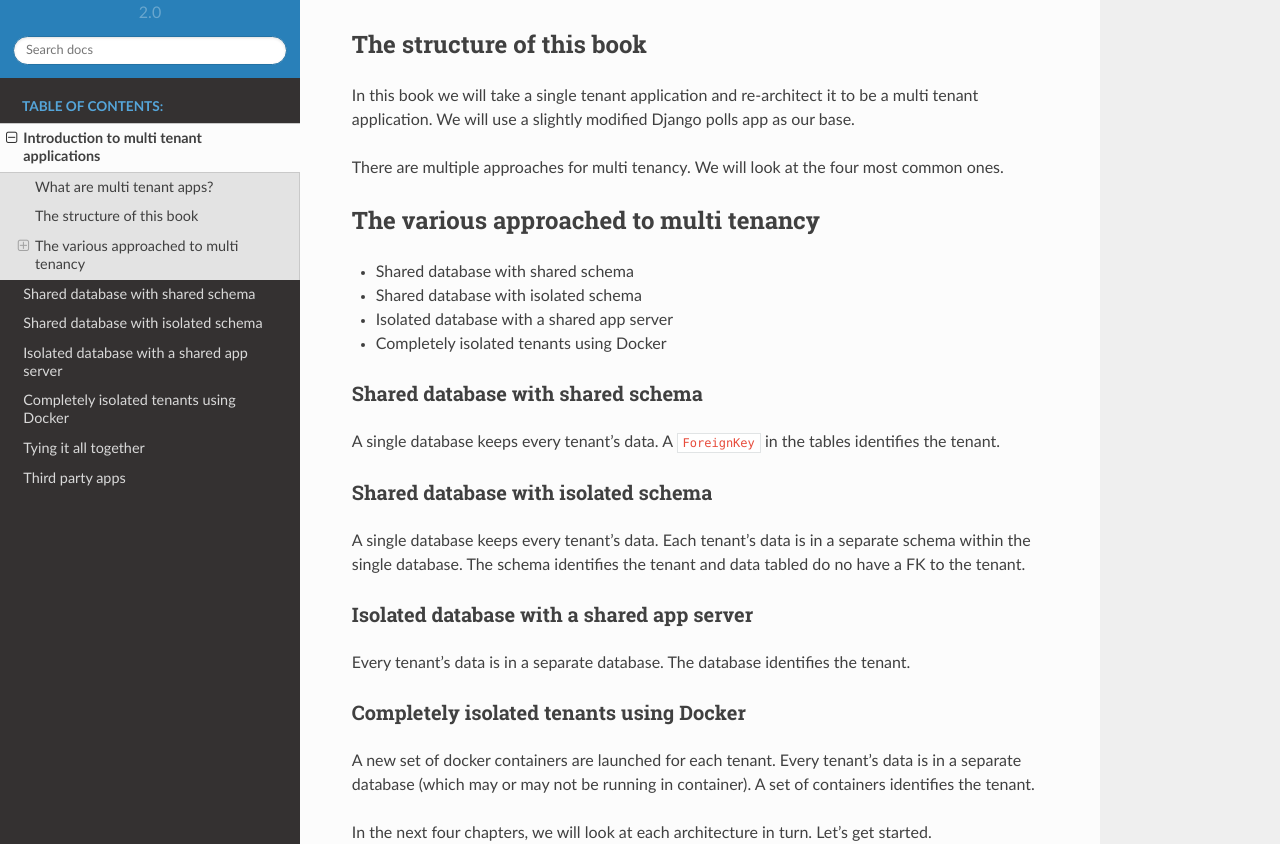
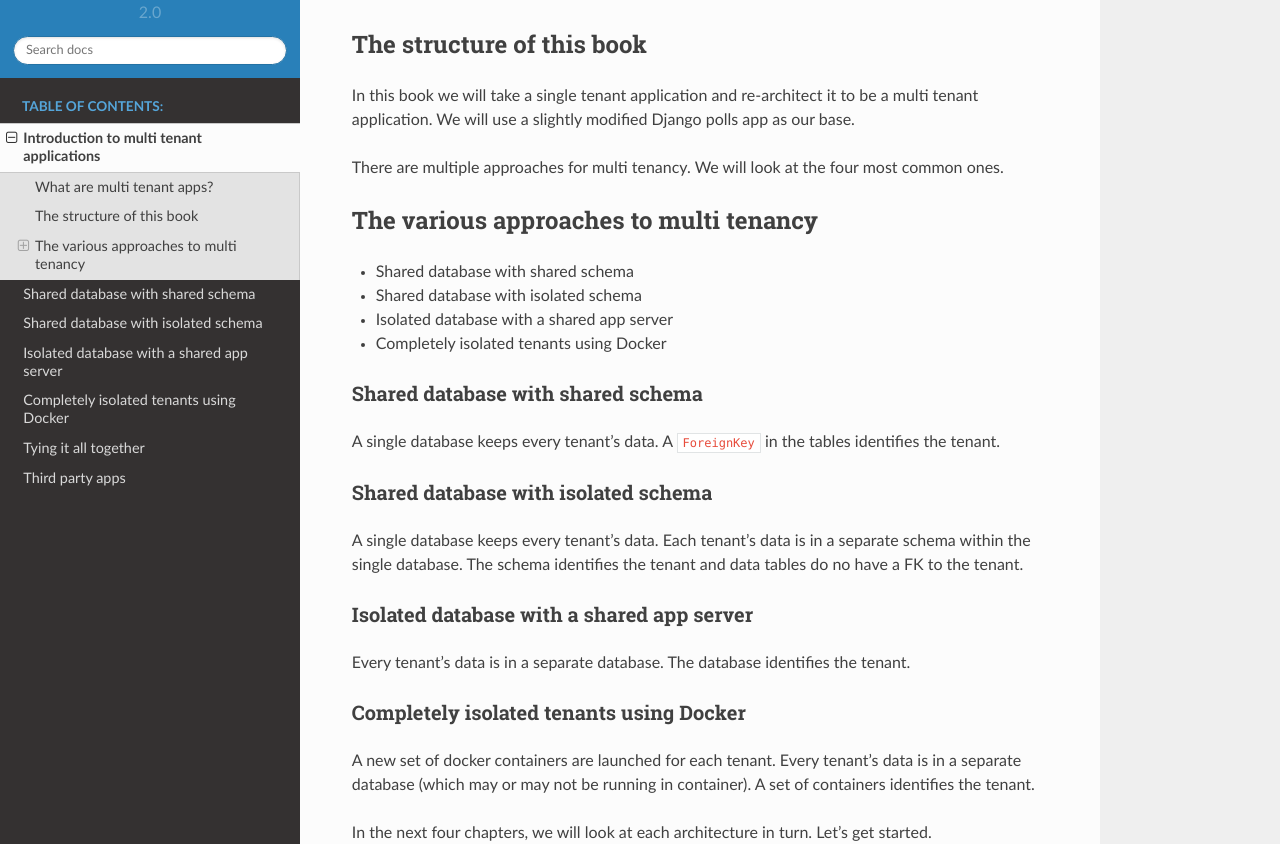
Before and after one commit to agiliq/building-multi-tenant-applications-with-django, a Sphinx documentation site: the page built from source/introduction.rst, in a window 1280 px wide and 900 px high, scrolled down 324 px. Shown: the part 56-900 px from the top of the window. Built offline with Sphinx 7.4.7 and the Read the Docs theme 2.0.0, drawn with Linux system fonts in a browser that asks for light colours.

Commit message:
Correct spelling errors

```diff
--- a/source/introduction.rst
+++ b/source/introduction.rst
@@ -20,7 +20,7 @@ In this book we will take a single tenant application and re-architect it to be
 There are multiple approaches for multi tenancy. We will look at the four most common ones.
 
 
-The various approached to multi tenancy
+The various approaches to multi tenancy
 ++++++++++++++++++++++++++++++++++++++++++++++++++++++++
 
 - Shared database with shared schema
@@ -36,7 +36,7 @@ A single database keeps every tenant's data. A :code:`ForeignKey` in the tables
 Shared database with isolated schema
 ---------------------------------------
 
-A single database keeps every tenant's data. Each tenant's data is in a separate schema within the single database. The schema identifies the tenant and data tabled do no have a FK to the tenant.
+A single database keeps every tenant's data. Each tenant's data is in a separate schema within the single database. The schema identifies the tenant and data tables do no have a FK to the tenant.
 
 
 Isolated database with a shared app server
```
